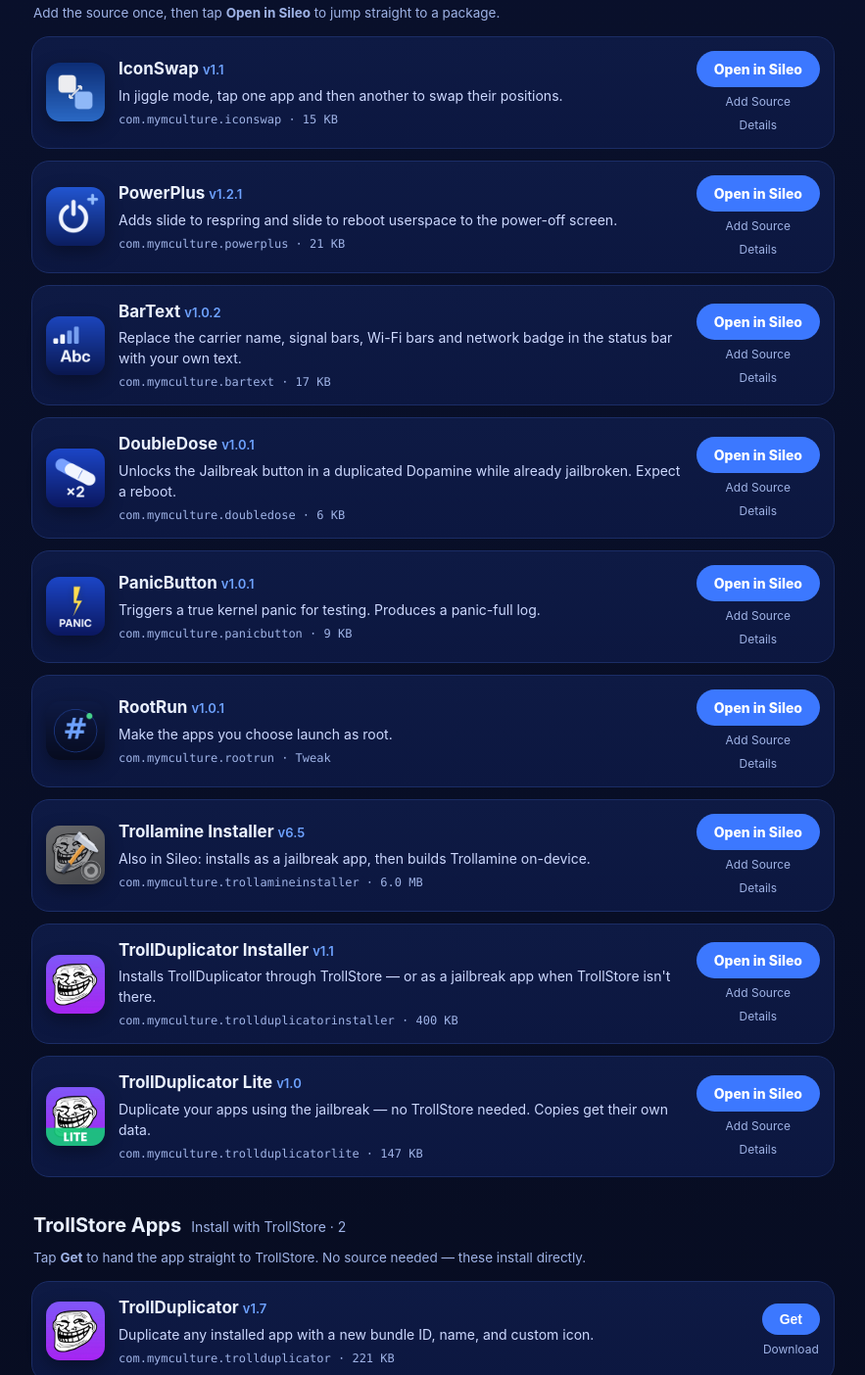
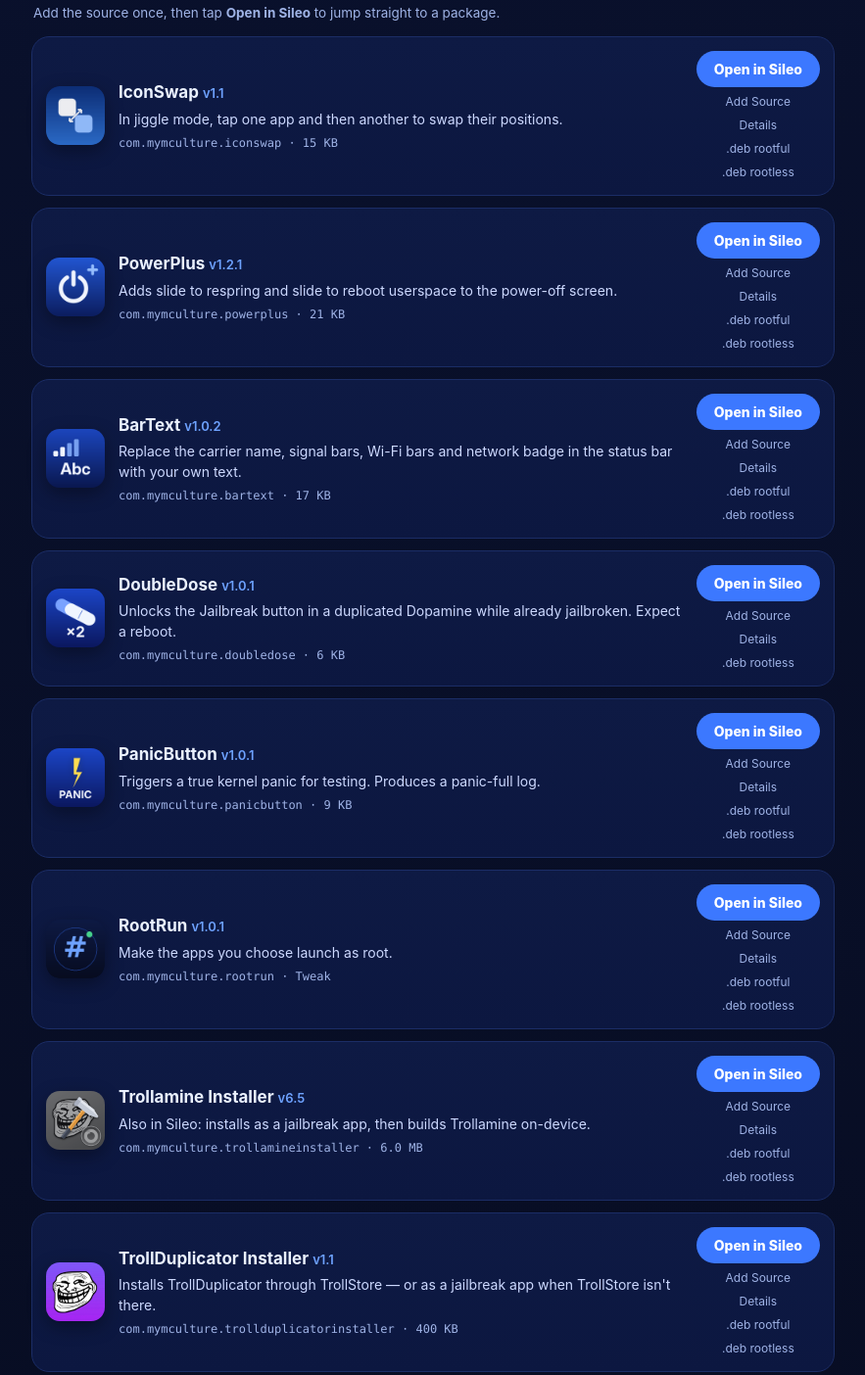
Before and after one commit to benjaminsoble91-eng/cobalt, a plain HTML site: page index.html in a window 1280 px wide. Shown: the part 815-2219 px from the top of the page at 98% size, without its empty margins (198-1081 px from the left). Drawn offline with Linux system fonts and the light colour scheme.

Commit message:
Direct .deb downloads for every package; add Date to Release
- Storefront: each package card gets rootful/rootless .deb links (latest version), so
  packages can be installed by opening the .deb in Sileo when APT can't see the source.
- seturl.sh writes a Date field into Release (some older APT builds expect it);
  Release regenerated.

Co-Authored-By: Claude Opus 5.5 <noreply@anthropic.com>
Claude-Session: https://claude.ai/code/session_01PR9mffWnxjefk8TA7EWMW9

```diff
--- a/index.html
+++ b/index.html
@@ -67,7 +67,7 @@
   .dl + .dl{margin-top:0}
   footer{margin-top:44px; color:var(--mut); font-size:13.5px; text-align:center; line-height:1.7}
   footer code{background:#0b1330; padding:2px 7px; border-radius:6px; color:var(--cobalt2)}
-  @media(max-width:520px){ h1{font-size:38px} .card{flex-wrap:wrap} .actions{flex-direction:row; width:100%} .get{flex:1} }
+  @media(max-width:520px){ h1{font-size:38px} .card{flex-wrap:wrap} .actions{flex-direction:row; flex-wrap:wrap; align-items:center; column-gap:12px; width:100%} .get{flex:1} }
 </style>
 </head>
 <body>
@@ -115,6 +115,8 @@
         <a class="get" href="sileo://package/com.mymculture.iconswap">Open in Sileo</a>
         <a class="dl" href="#" data-addsrc>Add Source</a>
         <a class="dl" href="depictions/com.mymculture.iconswap.html">Details</a>
+        <a class="dl" href="debs/com.mymculture.iconswap_1.1_iphoneos-arm.deb" download>.deb rootful</a>
+        <a class="dl" href="debs/com.mymculture.iconswap_1.1_iphoneos-arm64.deb" download>.deb rootless</a>
       </div>
     </article>
     <article class="card">
@@ -128,6 +130,8 @@
         <a class="get" href="sileo://package/com.mymculture.powerplus">Open in Sileo</a>
         <a class="dl" href="#" data-addsrc>Add Source</a>
         <a class="dl" href="depictions/com.mymculture.powerplus.html">Details</a>
+        <a class="dl" href="debs/com.mymculture.powerplus_1.2.1_iphoneos-arm.deb" download>.deb rootful</a>
+        <a class="dl" href="debs/com.mymculture.powerplus_1.2.1_iphoneos-arm64.deb" download>.deb rootless</a>
       </div>
     </article>
     <article class="card">
@@ -141,6 +145,8 @@
         <a class="get" href="sileo://package/com.mymculture.bartext">Open in Sileo</a>
         <a class="dl" href="#" data-addsrc>Add Source</a>
         <a class="dl" href="depictions/com.mymculture.bartext.html">Details</a>
+        <a class="dl" href="debs/com.mymculture.bartext_1.0.2_iphoneos-arm.deb" download>.deb rootful</a>
+        <a class="dl" href="debs/com.mymculture.bartext_1.0.2_iphoneos-arm64.deb" download>.deb rootless</a>
       </div>
     </article>
     <article class="card">
@@ -154,6 +160,7 @@
         <a class="get" href="sileo://package/com.mymculture.doubledose">Open in Sileo</a>
         <a class="dl" href="#" data-addsrc>Add Source</a>
         <a class="dl" href="depictions/com.mymculture.doubledose.html">Details</a>
+        <a class="dl" href="debs/com.mymculture.doubledose_1.0.1_iphoneos-arm64.deb" download>.deb rootless</a>
       </div>
     </article>
     <article class="card">
@@ -167,6 +174,8 @@
         <a class="get" href="sileo://package/com.mymculture.panicbutton">Open in Sileo</a>
         <a class="dl" href="#" data-addsrc>Add Source</a>
         <a class="dl" href="depictions/com.mymculture.panicbutton.html">Details</a>
+        <a class="dl" href="debs/com.mymculture.panicbutton_1.0.1_iphoneos-arm.deb" download>.deb rootful</a>
+        <a class="dl" href="debs/com.mymculture.panicbutton_1.0.1_iphoneos-arm64.deb" download>.deb rootless</a>
       </div>
     </article>
     <article class="card">
@@ -180,6 +189,8 @@
         <a class="get" href="sileo://package/com.mymculture.rootrun">Open in Sileo</a>
         <a class="dl" href="#" data-addsrc>Add Source</a>
         <a class="dl" href="depictions/com.mymculture.rootrun.html">Details</a>
+        <a class="dl" href="debs/com.mymculture.rootrun_1.0.1_iphoneos-arm.deb" download>.deb rootful</a>
+        <a class="dl" href="debs/com.mymculture.rootrun_1.0.1_iphoneos-arm64.deb" download>.deb rootless</a>
       </div>
     </article>
     <article class="card">
@@ -193,6 +204,8 @@
         <a class="get" href="sileo://package/com.mymculture.trollamineinstaller">Open in Sileo</a>
         <a class="dl" id="sileo3" href="#">Add Source</a>
         <a class="dl" href="depictions/com.mymculture.trollamineinstaller.html">Details</a>
+        <a class="dl" href="debs/com.mymculture.trollamineinstaller_6.5_iphoneos-arm.deb" download>.deb rootful</a>
+        <a class="dl" href="debs/com.mymculture.trollamineinstaller_6.5_iphoneos-arm64.deb" download>.deb rootless</a>
       </div>
     </article>
     <article class="card">
@@ -206,6 +219,8 @@
         <a class="get" href="sileo://package/com.mymculture.trollduplicatorinstaller">Open in Sileo</a>
         <a class="dl" href="#" data-addsrc>Add Source</a>
         <a class="dl" href="depictions/com.mymculture.trollduplicatorinstaller.html">Details</a>
+        <a class="dl" href="debs/com.mymculture.trollduplicatorinstaller_1.1_iphoneos-arm.deb" download>.deb rootful</a>
+        <a class="dl" href="debs/com.mymculture.trollduplicatorinstaller_1.1_iphoneos-arm64.deb" download>.deb rootless</a>
       </div>
     </article>
     <article class="card">
@@ -219,6 +234,8 @@
         <a class="get" href="sileo://package/com.mymculture.trollduplicatorlite">Open in Sileo</a>
         <a class="dl" href="#" data-addsrc>Add Source</a>
         <a class="dl" href="depictions/com.mymculture.trollduplicatorlite.html">Details</a>
+        <a class="dl" href="debs/com.mymculture.trollduplicatorlite_1.0_iphoneos-arm.deb" download>.deb rootful</a>
+        <a class="dl" href="debs/com.mymculture.trollduplicatorlite_1.0_iphoneos-arm64.deb" download>.deb rootless</a>
       </div>
     </article>
   </section>
```
Also changed, not shown: 3 other files.
